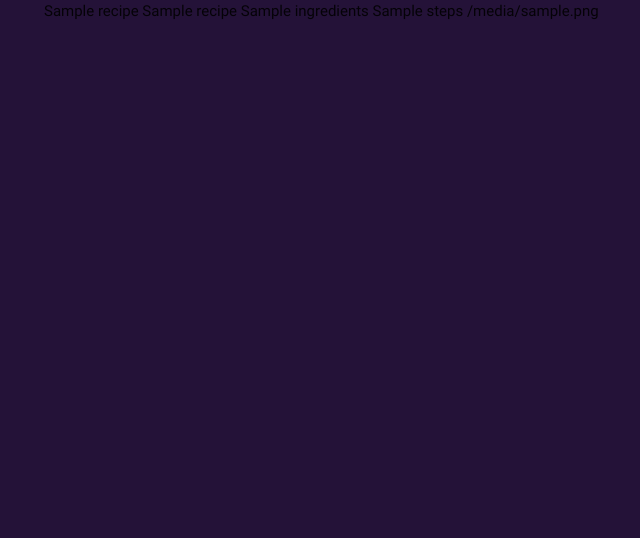
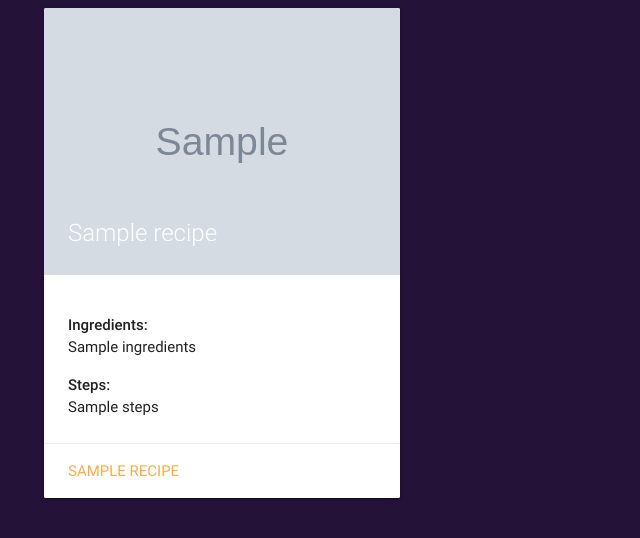
Before and after one commit to kompeet/third-milestone-project, a Python web app: template templates/recipes.html in a window 1280 px wide. Shown: the top 538 px of the page, without its empty margins (148-788 px from the left). Run offline with Jinja, Linux system fonts and the light colour scheme; the template is opened without the code that fills it: most values are stand-ins (such as "Sample title", 1, 10 or a date in 2020); grey boxes marked "Sample" are stand-in pictures; some libraries are stand-ins or nearby versions.

Commit message:
Materialize cards added to recipes.html

```diff
--- a/templates/recipes.html
+++ b/templates/recipes.html
@@ -1,16 +1,25 @@
 {% extends 'base.html'%} {% block content %}
-<html>
-    <head>
 
-    </head>
-    <body>
-        {% for task in tasks %}
-            {{recipes.title}}
-            {{recipes.category_name}}
-            {{recipes.ingredients}}
-            {{recipes.steps}}
-            {{recipes.picture}}
-        {% endfor %}
-    </body>
-</html>
+{% for recipe in recipes %}
+<div class="container left">
+<div class="row">
+        <div class="col s12 m7">
+          <div class="card">
+            <div class="card-image">
+              <img src="{{recipe.picture}}">
+              <span class="card-title">{{recipe.title}}</span>
+            </div>
+            <div class="card-content">
+              <ul> <strong> Ingredients: </strong> <br> {{recipe.ingredients}}</ul>
+                <p> <strong> Steps: </strong> <br> {{recipe.steps}} </p>
+            </div>
+            <div class="card-action">
+              <a href="#">{{recipe.category_name}}</a>
+            </div>
+          </div>
+        </div>
+      </div>
+</div>
+{% endfor %}
+
 {% endblock %}
```
